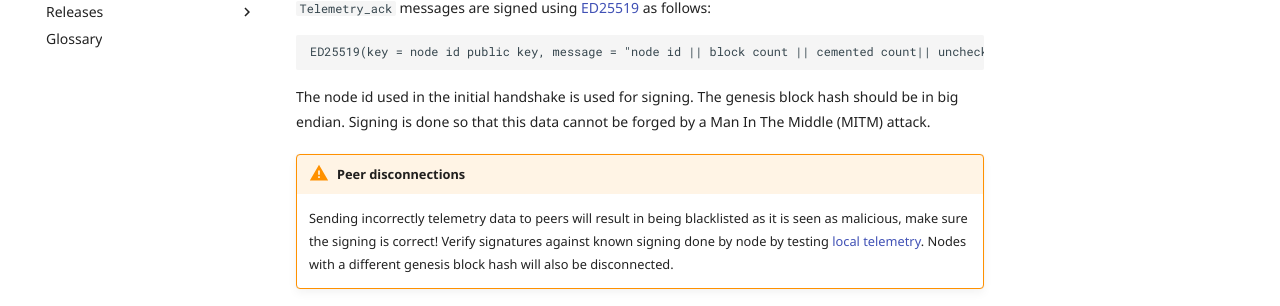
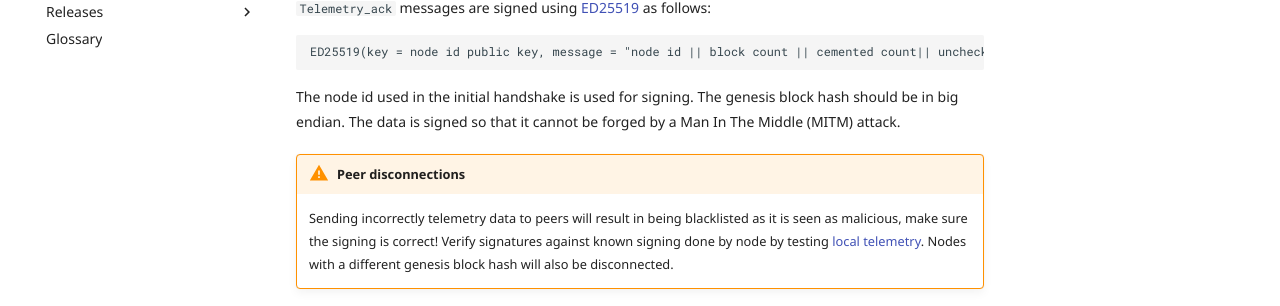
Before and after one commit to nanocurrency/nano-docs, an MkDocs documentation site: the page built from docs/protocol-design/networking.md, in a window 1280 px wide and 900 px high, scrolled down 1444 px. Shown: the part 437-743 px from the top of the window. Built offline with MkDocs 1.6.1 and Material for MkDocs 9.7.7, drawn with Linux system fonts in a browser that asks for light colours; comment, search, counter and statistics services are not loaded.

Commit message:
Update docs/protocol-design/networking.md
Co-Authored-By: Guilherme Lawless <guilherme.lawless@gmail.com>

````diff
--- a/docs/protocol-design/networking.md
+++ b/docs/protocol-design/networking.md
@@ -19,7 +19,7 @@ ED25519(key = node id public key, message = "node id || block count || cemented
 ```
 
 The node id used in the initial handshake is used for signing. The genesis block hash should be in big endian.
-Signing is done so that this data cannot be forged by a Man In The Middle (MITM) attack.
+The data is signed so that it cannot be forged by a Man In The Middle (MITM) attack.
 
 !!! warning "Peer disconnections"
     Sending incorrectly telemetry data to peers will result in being blacklisted as it is seen as malicious, make sure the signing is correct! Verify signatures against known signing done by node by testing [local telemetry](/commands/rpc-protocol#node_telemetry). Nodes with a different genesis block hash will also be disconnected.
````
